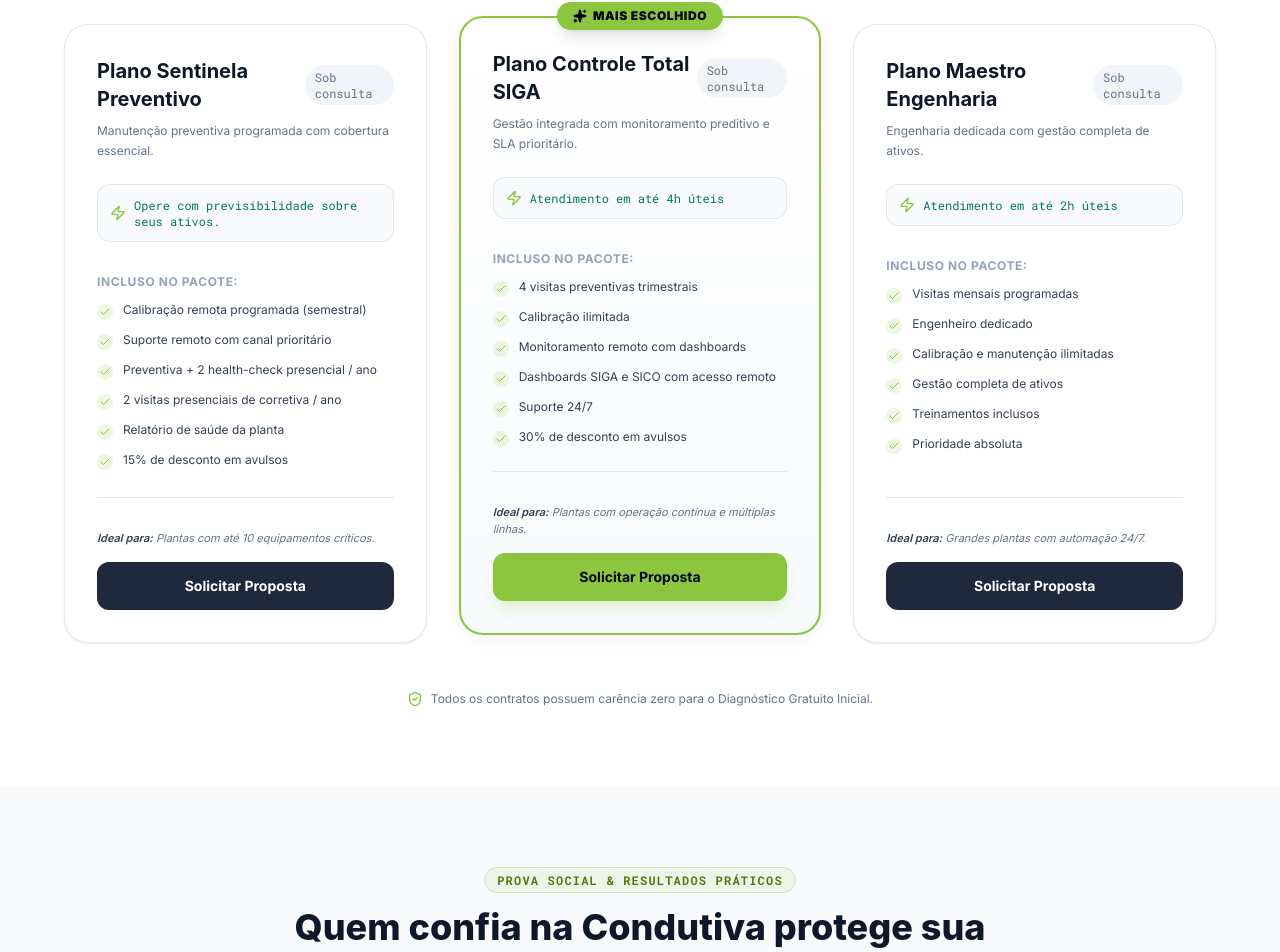
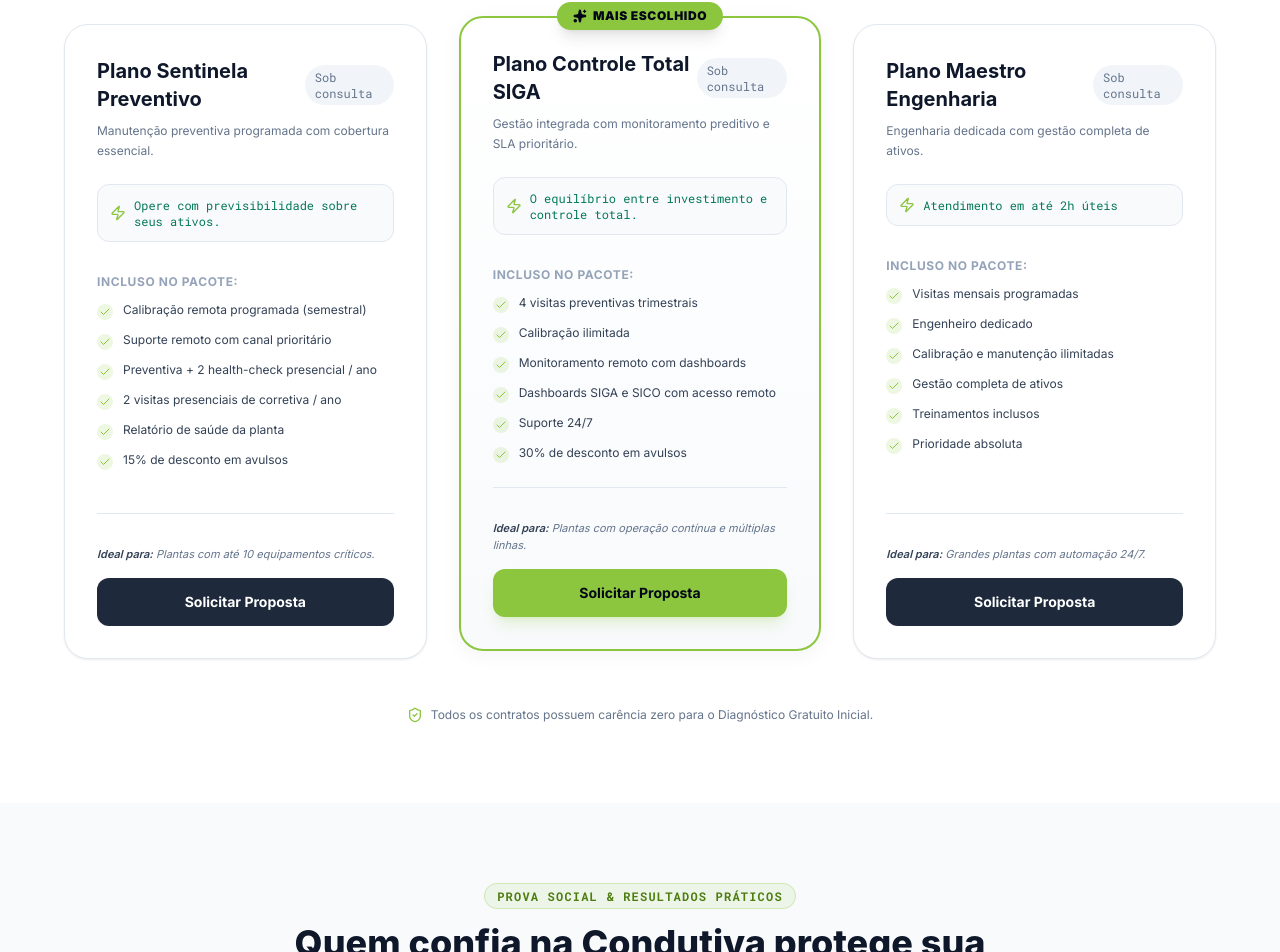
Before and after one commit to pauloac1000-byte/landing-page-servicos-condutiva, a React (Vite) app: page / in a window 1280 px wide. Shown: the part 5456-6408 px from the top of the page. Built offline with nearby package versions, Linux system fonts and the light colour scheme.

Commit message:
Atualiza texto de SLA no Plano Controle Total SIGA

```diff
--- a/src/data/mockData.ts
+++ b/src/data/mockData.ts
@@ -141,7 +141,7 @@
     tagline: 'Gestão integrada com monitoramento preditivo e SLA prioritário.',
     recommended: true,
     badge: 'Mais Escolhido',
-    responseSLA: 'Atendimento em até 4h úteis',
+    responseSLA: 'O equilíbrio entre investimento e controle total.',
     features: [
       '4 visitas preventivas trimestrais',
       'Calibração ilimitada',
--- a/src/lib/pocketbase/schema.json
+++ b/src/lib/pocketbase/schema.json
@@ -1,5 +1,5 @@
 {
-  "generatedAt": "2026-08-21T11:32:25.473Z",
+  "generatedAt": "2026-08-21T11:34:23.718Z",
   "collections": [
     {
       "name": "users",
```
Also changed, not shown: .skip.config.json.
